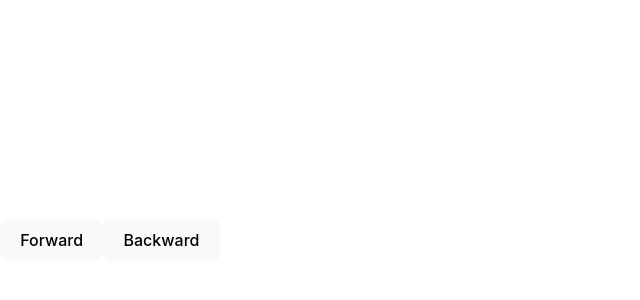
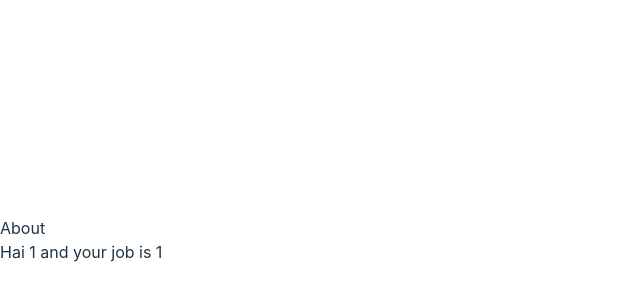
Before and after one commit to VijayJusgoeaz/learn-tasks, a React (Vite) app: page /about/1/1 in a window 1280 px wide. Before the commit this address had no page. Shown: the part 160-460 px from the top of the page, without its empty margins (0-640 px from the left). Built offline with nearby package versions, Linux system fonts and the light colour scheme.

Commit message:
useParams commit

```diff
--- a/src/App.tsx
+++ b/src/App.tsx
@@ -1,19 +1,18 @@
 import { Routes, Route, useNavigate } from "react-router-dom";
-import Home from "./Comp/Home";
-import Login from "./Comp/Login";
-import Register from "./Comp/Register";
+import About from "./Comp/About";
 
 const App = () => {
-  const navigate=useNavigate();
+  const navigate = useNavigate();
   return (
     <div>
       <Routes>
-        <Route path="/" element={<Home />} />
+        {/* <Route path="/" element={<Home />} />
         <Route path="/login" element={<Login />} />
-        <Route path="/register" element={<Register />} />
+        <Route path="/register" element={<Register />} /> */}
+        <Route path="/about/:username/:job" element={<About />} />
       </Routes>
-      <button onClick={()=>navigate(1)}>Forward</button>
-      <button onClick={()=>navigate(-1)}>Backward</button>
+      {/* <button onClick={() => navigate(1)}>Forward</button>
+      <button onClick={() => navigate(-1)}>Backward</button> */}
     </div>
   );
 };
--- /dev/null
+++ b/src/Comp/About.tsx
@@ -0,0 +1,16 @@
+import React from "react";
+import { useParams } from "react-router-dom";
+
+const About = () => {
+  const { username, job } = useParams();
+  return (
+    <div>
+      About
+      <div>
+        Hai {username} and your job is {job}
+      </div>
+    </div>
+  );
+};
+
+export default About;
```
Also changed, not shown: src/Comp/Errorpage.tsx (added, +9 -0 lines).
